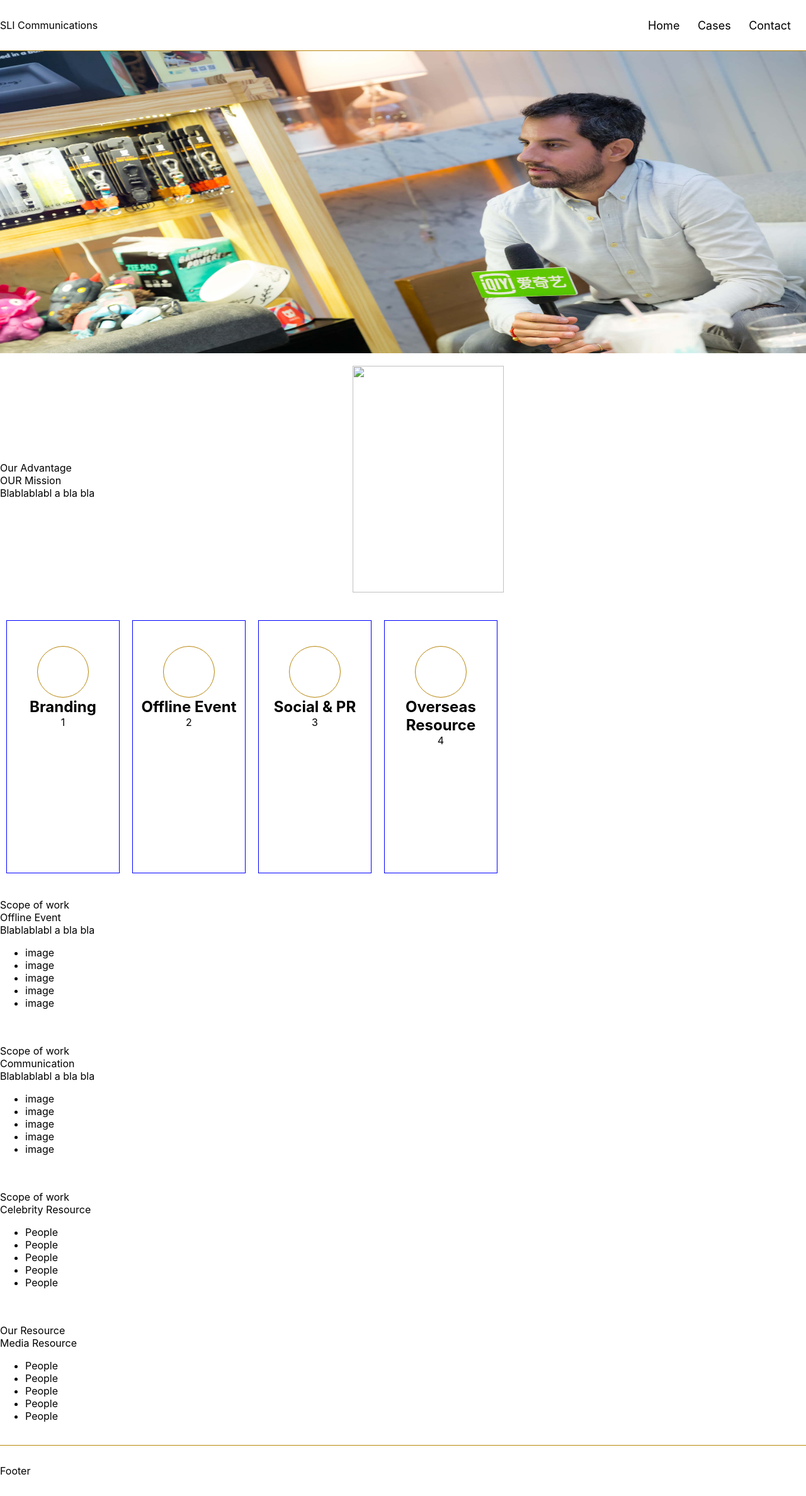
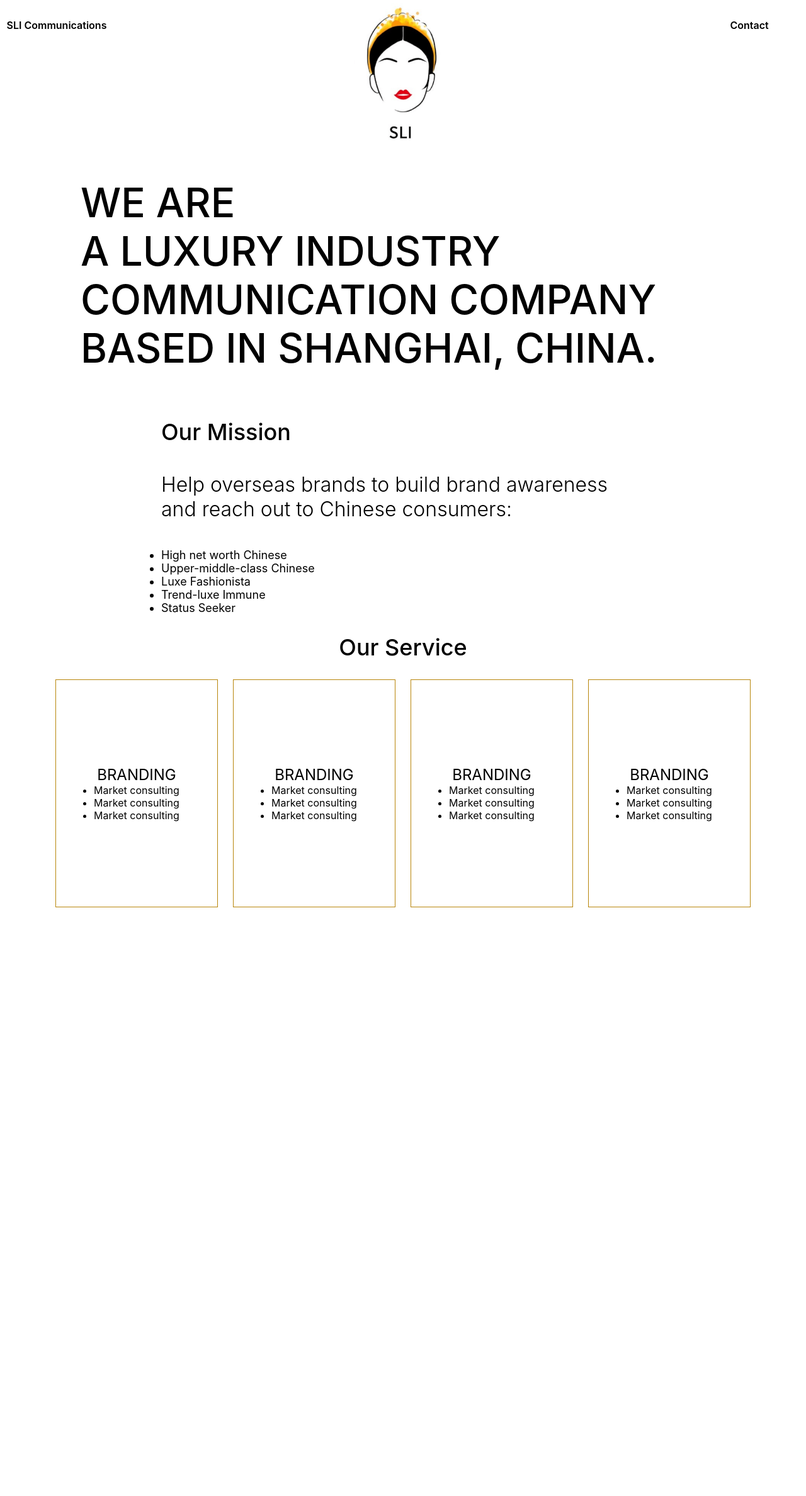
Before and after one commit to flyingant/SLI-Official-Website, a Jekyll site: the page built from index.html, in a window 1280 px wide. Shown: the whole page at 63% size. Built offline with Jekyll 4.4.1, drawn with Linux system fonts in a browser that asks for light colours; after the commit the page ends 1521 px from its top, so only the background shows below that; grey boxes are pictures that could not be loaded.

Commit message:
A new try to website design

```diff
--- a/_includes/footer.html
+++ b/_includes/footer.html
@@ -1,3 +1,3 @@
 <footer class="footer">
-    Footer
+
 </footer>
--- a/_includes/header.html
+++ b/_includes/header.html
@@ -1,19 +1,11 @@
-<header class="header">
-    <div class="logo">
-<!--        <img width="57.8" height="78.8" src="../assets/images/logo.png"/>-->
-        <div class="center">SLI Communications</div>
+<div class="header">
+    <div class="text-logo center">SLI Communications</div>
+    <a class="logo" href="/">
+        <img height="236" src="../assets/images/logo.png" width="173"/>
+    </a>
+    <div class="contact center">
+        <a href="/contact">
+            Contact
+        </a>
     </div>
-    <div class="tab">
-        <ul>
-            <li>
-                <a class="tab-item center" href="/">Home</a>
-            </li>
-            <li>
-                <a class="tab-item center" href="/cases">Cases</a>
-            </li>
-            <li>
-                <a class="tab-item center" href="/contact">Contact</a>
-            </li>
-        </ul>
-    </div>
-</header>
+</div>
--- a/_layouts/home.html
+++ b/_layouts/home.html
@@ -3,10 +3,10 @@
     <head>
         <meta charset="utf-8">
         <meta name="viewport" content="width=device-width, initial-scale=1.0">
-        <link href="//cdn.jsdelivr.net/npm/slick-carousel@1.8.1/slick/slick.css" rel="stylesheet" type="text/css"/>
+        <link href="https://unpkg.com/aos@next/dist/aos.css" rel="stylesheet"/>
+        <script src="https://unpkg.com/aos@next/dist/aos.js"></script>
         <link rel='stylesheet' href='{{ site.url }}{{ site.baseurl }}/assets/styles.css'>
         <script src="//cdn.jsdelivr.net/npm/jquery@3.4.1/dist/jquery.min.js" type="text/javascript"></script>
-        <script src="//cdn.jsdelivr.net/npm/slick-carousel@1.8.1/slick/slick.min.js" type="text/javascript"></script>
     </head>
 <body>
     {% include header.html %}
--- a/_sass/main.scss
+++ b/_sass/main.scss
@@ -9,7 +9,7 @@ body {
     height: 100%;
     display: flex;
     justify-content: center;
-    align-items: center;
+    align-items: flex-start;
     flex-direction: column;
   }
 
@@ -21,77 +21,105 @@ body {
 
   .header {
     width: 100%;
-    height: 80px;
-    border-bottom: 1px solid $sli-gold;
     display: flex;
-    align-items: center;
     justify-content: space-between;
 
+    .text-logo {
+      width: 180px;
+      height: 80px;
+      font-size: 16px;
+      font-weight: 600;
+    }
     .logo {
-      display: flex;
+      display: block;
     }
 
-    .tab {
-      ul {
-        list-style: none;
-        li {
-          display: inline-block;
+    .contact {
+      width: 180px;
       height: 80px;
-          padding: 0 24px 0 0;
-          .tab-item {
-            width: 100%;
-            height: 80px;
-            font-size: 18px;
-            font-weight: 400;
-            color: black;
+
+      a {
+        font-size: 16px;
+        font-weight: 600;
+        color: #000000;
         text-decoration: none;
+
         &:hover {
-              color: $sli-gold;
           text-decoration: none;
-            }
-          }
+          border-bottom: 2px solid #000000;
         }
       }
     }
   }
 
-  .hero {
-    width: 100%;
-    img {
-      width: 100%;
-      max-height: 480px;
+  .slogan {
+    width: 80vw;
+    margin: 0 auto;
+
+    h1 {
+      font-size: 64px;
+      font-weight: 500;
     }
   }
 
-  section {
-    width: 800px;
-    display: flex;
-    align-items: center;
-    justify-content: space-between;
-    padding: 20px 0;
+  .mission {
+    width: 60vw;
+    margin: 0 auto;
 
-    .card {
-      width: 240px;
-      height: 360px;
-      border: 1px solid blue;
-      margin: 0 10px;
-      padding-top: 40px;
+    h2 {
+      font-size: 36px;
+      font-weight: 500;
+    }
+
+    h4 {
+      font-size: 32px;
+      font-weight: 300;
+    }
+
+    ul {
+      margin: 0;
+      padding: 0;
+
+      li {
+        font-size: 18px;
+      }
+    }
+  }
+
+  .service {
+    width: 100vw;
     display: flex;
     flex-direction: column;
     align-items: center;
-      justify-content: flex-start;
+    justify-content: center;
 
-      .icon {
-        width: 80px;
-        height: 80px;
-        border: 1px solid darkgoldenrod;
-        border-radius: 50%;
+    h2 {
+      font-size: 36px;
+      font-weight: 500;
     }
 
+    .services {
+      display: flex;
+      flex-direction: row;
+      align-items: center;
+      justify-content: center;
+
+      .card {
+        width: 20vw;
+        height: 360px;
+        border: 1px solid $sli-gold;
+        margin: 0px 12px;
+        flex-direction: column;
+
         .title {
-        text-align: center;
-        font-weight: bolder;
           font-size: 24px;
+        }
+
+        ul {
+          margin: 0;
+          padding: 0;
+        }
+
       }
     }
   }
@@ -173,7 +201,6 @@ body {
   .footer {
     width: 100%;
     height: 80px;
-    border-top: 1px solid $sli-gold;
     display: flex;
     align-items: center;
     justify-content: space-between;
--- a/assets/js/main.js
+++ b/assets/js/main.js
@@ -1,8 +1 @@
-console.log('Hello world!');
-$(document).ready(function () {
-  $(".case-study-carousel").slick({
-    autoplay: true,
-    autoplaySpeed: 2000,
-    arrows: false
-  });
-})
+AOS.init();
--- a/index.html
+++ b/index.html
@@ -1,123 +1,56 @@
 ---
 layout: home
 ---
-
-<div class="hero center case-study-carousel">
-  {% for post in site.posts %}
-  <div class="coverImage">
-    <img src="{{ post.coverImageURL }}">
+<div class="container">
+  <div class="slogan" data-aos="fade-in">
+    <h1>WE ARE <br/> A LUXURY INDUSTRY COMMUNICATION COMPANY <br/> BASED IN SHANGHAI, CHINA.</h1>
   </div>
-  {% endfor %}
+  <div class="mission" data-aos="fade-in">
+    <h2 data-aos="fade-in">Our Mission</h2>
+    <h4 data-aos="fade-in">Help overseas brands to build brand awareness and reach out to Chinese consumers:</h4>
+    <ul>
+      <li data-aos="fade-in">High net worth Chinese</li>
+      <li data-aos="fade-in">Upper-middle-class Chinese</li>
+      <li data-aos="fade-in">Luxe Fashionista</li>
+      <li data-aos="fade-in">Trend-luxe Immune</li>
+      <li data-aos="fade-in">Status Seeker</li>
+    </ul>
   </div>
-<section>
-  <div class="left">
-    <div class="title">Our Advantage</div>
-    <div class="sub-title">OUR Mission</div>
-    <div class="content">
-      Blablablabl a bla bla
+  <div class="service">
+    <h2 data-aos="fade-in">Our Service</h2>
+    <div class="services">
+      <div class="card center" data-aos="flip-up">
+        <div class="title"> BRANDING</div>
+        <ul>
+          <li>Market consulting</li>
+          <li>Market consulting</li>
+          <li>Market consulting</li>
+        </ul>
       </div>
+      <div class="card center" data-aos="flip-up">
+        <div class="title"> BRANDING</div>
+        <ul>
+          <li>Market consulting</li>
+          <li>Market consulting</li>
+          <li>Market consulting</li>
+        </ul>
       </div>
-  <div class="right">
-    <img width="240" height="360" src="">
+      <div class="card center" data-aos="flip-up">
+        <div class="title"> BRANDING</div>
+        <ul>
+          <li>Market consulting</li>
+          <li>Market consulting</li>
+          <li>Market consulting</li>
+        </ul>
       </div>
-</section>
-<section>
-  <div class="card">
-    <div class="icon"></div>
-    <div class="title">
-      Branding
-    </div>
-    <div class="content">
-      1
-    </div>
-  </div>
-  <div class="card">
-    <div class="icon"></div>
-    <div class="title">
-      Offline Event
-    </div>
-    <div class="content">
-      2
-    </div>
-  </div>
-  <div class="card">
-    <div class="icon"></div>
-    <div class="title">
-      Social & PR
-    </div>
-    <div class="content">
-      3
-    </div>
-  </div>
-  <div class="card">
-    <div class="icon"></div>
-    <div class="title">
-      Overseas Resource
-    </div>
-    <div class="content">
-      4
-    </div>
-  </div>
-</section>
-<section>
-  <div>
-    <div class="title">Scope of work</div>
-    <div class="sub-title">Offline Event</div>
-    <div class="content">
-      Blablablabl a bla bla
+      <div class="card center" data-aos="flip-up">
+        <div class="title"> BRANDING</div>
         <ul>
-        <li>image</li>
-        <li>image</li>
-        <li>image</li>
-        <li>image</li>
-        <li>image</li>
+          <li>Market consulting</li>
+          <li>Market consulting</li>
+          <li>Market consulting</li>
         </ul>
       </div>
     </div>
-</section>
-<section>
-  <div>
-    <div class="title">Scope of work</div>
-    <div class="sub-title">Communication</div>
-    <div class="content">
-      Blablablabl a bla bla
-      <ul>
-        <li>image</li>
-        <li>image</li>
-        <li>image</li>
-        <li>image</li>
-        <li>image</li>
-      </ul>
   </div>
 </div>
-</section>
-<section>
-  <div>
-    <div class="title">Scope of work</div>
-    <div class="sub-title">Celebrity Resource</div>
-    <div class="content">
-      <ul>
-        <li>People</li>
-        <li>People</li>
-        <li>People</li>
-        <li>People</li>
-        <li>People</li>
-      </ul>
-    </div>
-  </div>
-</section>
-<section>
-  <div>
-    <div class="title">Our Resource</div>
-    <div class="sub-title">Media Resource</div>
-    <div class="content">
-      <ul>
-        <li>People</li>
-        <li>People</li>
-        <li>People</li>
-        <li>People</li>
-        <li>People</li>
-      </ul>
-    </div>
-  </div>
-</section>
```
Lines whose indentation alone changed are shown as unchanged.
